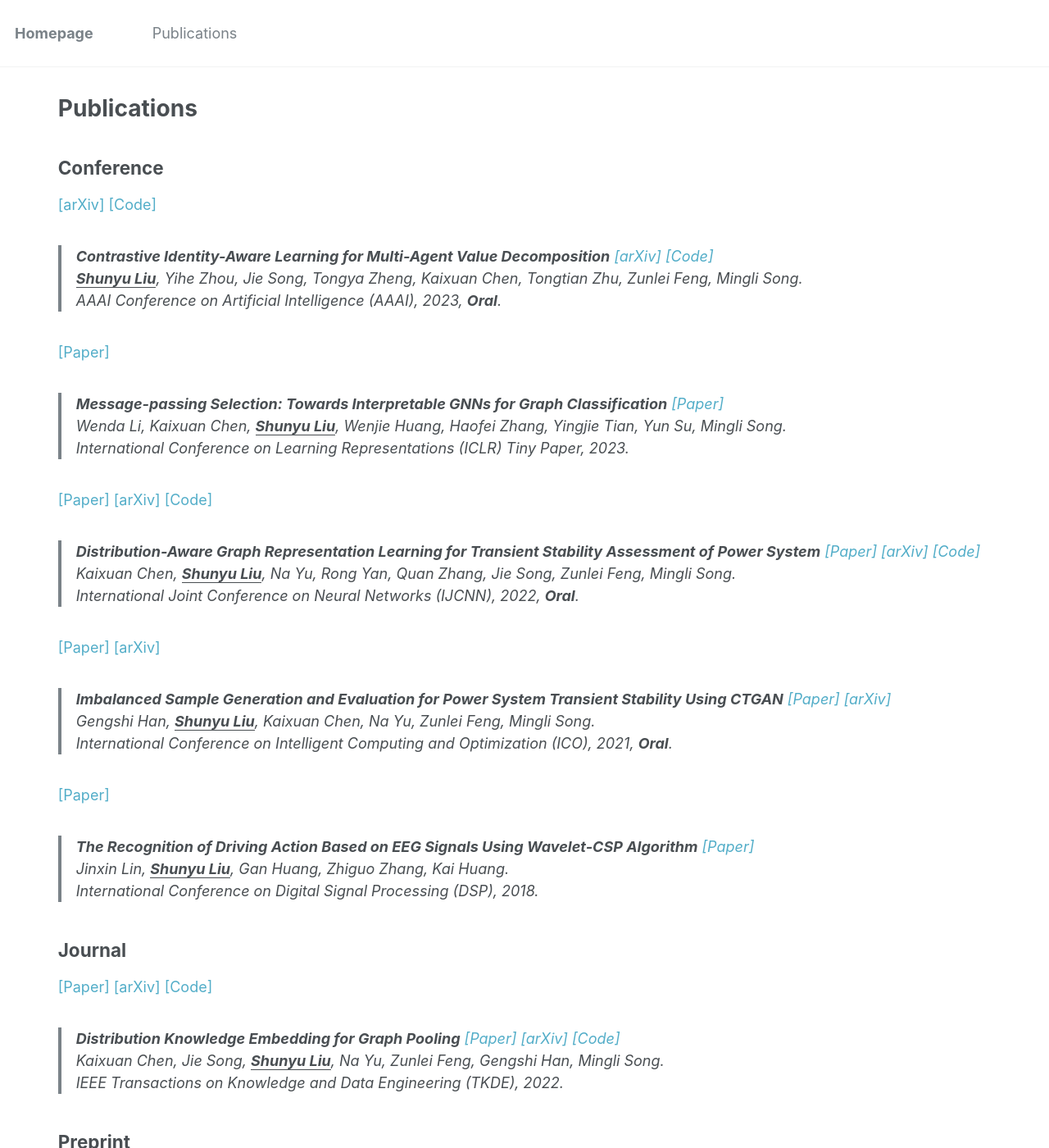
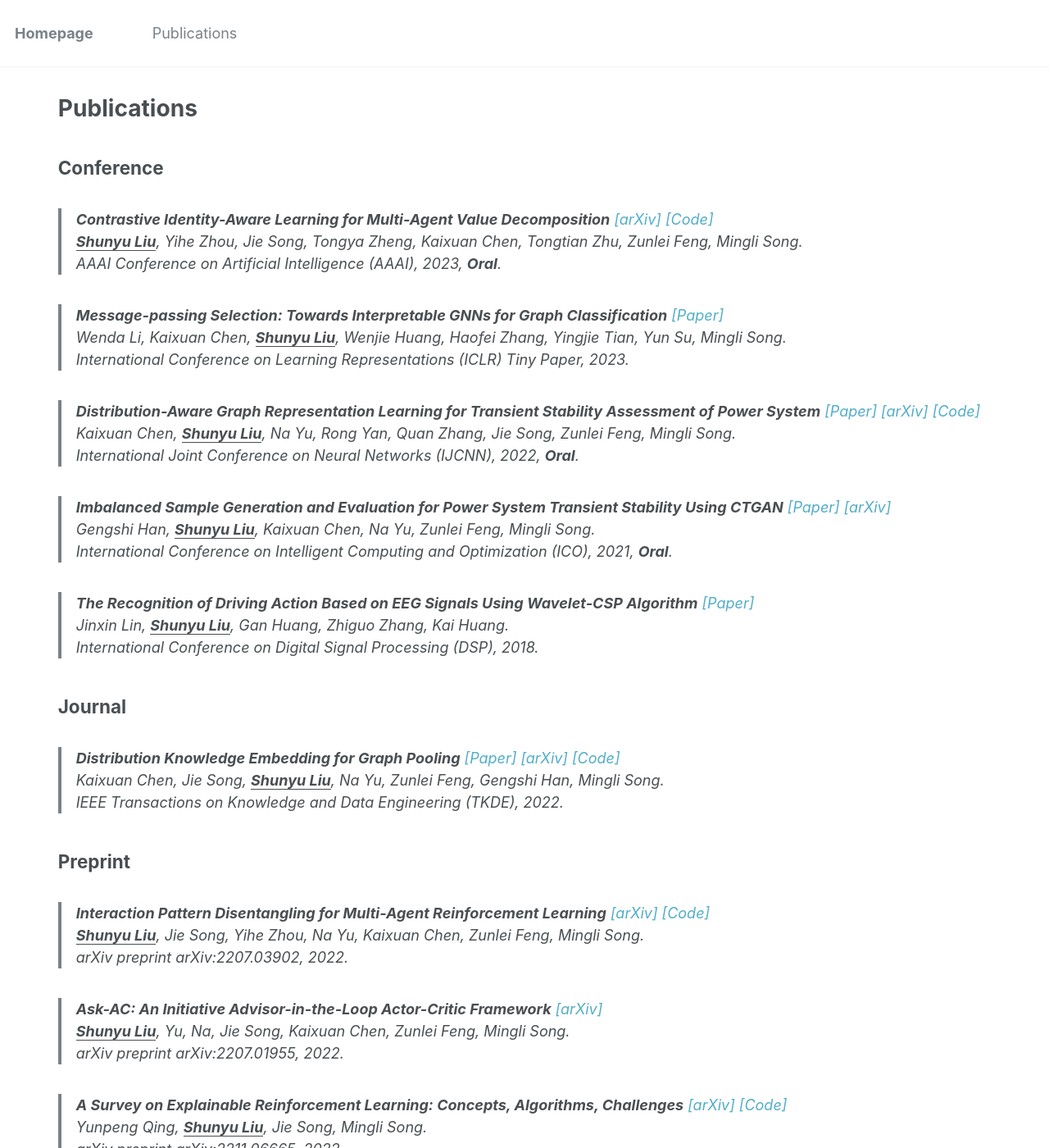
Before and after one commit to liushunyu/liushunyu.github.io, a Jekyll site: the page built from _pages/publications.md, in a window 1280 px wide and 1400 px high. Shown: the whole window at 82% size. Built offline with Jekyll 4.4.1, drawn with Linux system fonts in a browser that asks for light colours.

Commit message:
Update publications.md

```diff
--- a/_pages/publications.md
+++ b/_pages/publications.md
@@ -8,44 +8,44 @@ author_profile: false
 ## Conference
 
 
-<a href="https://arxiv.org/abs/2211.12712" target="_blank" style="text-decoration: none">\[arXiv\]</a>
-<a href="https://github.com/liushunyu/CIA" target="_blank" style="text-decoration: none">\[Code\]</a>
 
-> **Contrastive Identity-Aware Learning for Multi-Agent Value Decomposition** [[arXiv]](https://arxiv.org/abs/2211.12712) [[Code]](https://github.com/liushunyu/CIA) \\
+
+
+> **Contrastive Identity-Aware Learning for Multi-Agent Value Decomposition** <a href="https://arxiv.org/abs/2211.12712" target="_blank" style="text-decoration: none">\[arXiv\]</a> <a href="https://github.com/liushunyu/CIA" target="_blank" style="text-decoration: none">\[Code\]</a> \\
   > **<u>Shunyu Liu</u>**, Yihe Zhou, Jie Song, Tongya Zheng, Kaixuan Chen, Tongtian Zhu, Zunlei Feng, Mingli Song.\\
   > AAAI Conference on Artificial Intelligence (AAAI), 2023, **Oral**.
 
 
-<a href="https://openreview.net/pdf?id=99Go96dla5y" target="_blank" style="text-decoration: none">\[Paper\]</a>
 
 
-> **Message-passing Selection: Towards Interpretable GNNs for Graph Classification** [[Paper]](https://openreview.net/pdf?id=99Go96dla5y) \\
+
+> **Message-passing Selection: Towards Interpretable GNNs for Graph Classification** <a href="https://openreview.net/pdf?id=99Go96dla5y" target="_blank" style="text-decoration: none">\[Paper\]</a> \\
   > Wenda Li, Kaixuan Chen, **<u>Shunyu Liu</u>**, Wenjie Huang, Haofei Zhang, Yingjie Tian, Yun Su, Mingli Song.\\
   > International Conference on Learning Representations (ICLR) Tiny Paper, 2023.
 
 
-<a href="https://ieeexplore.ieee.org/abstract/document/9892854/" target="_blank" style="text-decoration: none">\[Paper\]</a>
-<a href="https://arxiv.org/abs/2205.06576" target="_blank" style="text-decoration: none">\[arXiv\]</a>
-<a href="https://github.com/chenchkx/DKEPool-TSA" target="_blank" style="text-decoration: none">\[Code\]</a>
 
-> **Distribution-Aware Graph Representation Learning for Transient Stability Assessment of Power System** [[Paper]](https://ieeexplore.ieee.org/abstract/document/9892854/) [[arXiv]](https://arxiv.org/abs/2205.06576) [[Code]](https://github.com/chenchkx/DKEPool-TSA) \\
+
+
+
+> **Distribution-Aware Graph Representation Learning for Transient Stability Assessment of Power System** <a href="https://ieeexplore.ieee.org/abstract/document/9892854/" target="_blank" style="text-decoration: none">\[Paper\]</a> <a href="https://arxiv.org/abs/2205.06576" target="_blank" style="text-decoration: none">\[arXiv\]</a> <a href="https://github.com/chenchkx/DKEPool-TSA" target="_blank" style="text-decoration: none">\[Code\]</a> \\
   > Kaixuan Chen, **<u>Shunyu Liu</u>**, Na Yu, Rong Yan, Quan Zhang, Jie Song, Zunlei Feng, Mingli Song.\\
   > International Joint Conference on Neural Networks (IJCNN), 2022, **Oral**.
 
 
-<a href="https://link.springer.com/chapter/10.1007/978-3-030-93247-3_55" target="_blank" style="text-decoration: none">\[Paper\]</a>
-<a href="https://arxiv.org/abs/2112.08836" target="_blank" style="text-decoration: none">\[arXiv\]</a>
 
 
-> **Imbalanced Sample Generation and Evaluation for Power System Transient Stability Using CTGAN** [[Paper]](https://link.springer.com/chapter/10.1007/978-3-030-93247-3_55) [[arXiv]](https://arxiv.org/abs/2112.08836) \\
+
+
+> **Imbalanced Sample Generation and Evaluation for Power System Transient Stability Using CTGAN** <a href="https://link.springer.com/chapter/10.1007/978-3-030-93247-3_55" target="_blank" style="text-decoration: none">\[Paper\]</a> <a href="https://arxiv.org/abs/2112.08836" target="_blank" style="text-decoration: none">\[arXiv\]</a> \\
   > Gengshi Han, **<u>Shunyu Liu</u>**, Kaixuan Chen, Na Yu, Zunlei Feng, Mingli Song.\\
   > International Conference on Intelligent Computing and Optimization (ICO), 2021, **Oral**.
 
 
-<a href="https://ieeexplore.ieee.org/abstract/document/8631540/" target="_blank" style="text-decoration: none">\[Paper\]</a>
 
 
-> **The Recognition of Driving Action Based on EEG Signals Using Wavelet-CSP Algorithm** [[Paper]](https://ieeexplore.ieee.org/abstract/document/8631540/)  \\
+
+> **The Recognition of Driving Action Based on EEG Signals Using Wavelet-CSP Algorithm** <a href="https://ieeexplore.ieee.org/abstract/document/8631540/" target="_blank" style="text-decoration: none">\[Paper\]</a>  \\
   > Jinxin Lin, **<u>Shunyu Liu</u>**, Gan Huang, Zhiguo Zhang, Kai Huang.\\
   > International Conference on Digital Signal Processing (DSP), 2018.
 
@@ -53,11 +53,11 @@ author_profile: false
 ## Journal
 
 
-<a href="https://ieeexplore.ieee.org/abstract/document/9896198/" target="_blank" style="text-decoration: none">\[Paper\]</a>
-<a href="https://arxiv.org/abs/2109.14333" target="_blank" style="text-decoration: none">\[arXiv\]</a>
-<a href="https://github.com/chenchkx/DKEPool" target="_blank" style="text-decoration: none">\[Code\]</a>
 
-> **Distribution Knowledge Embedding for Graph Pooling** [[Paper]](https://ieeexplore.ieee.org/abstract/document/9896198/) [[arXiv]](https://arxiv.org/abs/2109.14333) [[Code]](https://github.com/chenchkx/DKEPool) \\
+
+
+
+> **Distribution Knowledge Embedding for Graph Pooling** <a href="https://ieeexplore.ieee.org/abstract/document/9896198/" target="_blank" style="text-decoration: none">\[Paper\]</a> <a href="https://arxiv.org/abs/2109.14333" target="_blank" style="text-decoration: none">\[arXiv\]</a> <a href="https://github.com/chenchkx/DKEPool" target="_blank" style="text-decoration: none">\[Code\]</a> \\
   > Kaixuan Chen, Jie Song, **<u>Shunyu Liu</u>**, Na Yu, Zunlei Feng, Gengshi Han, Mingli Song.\\
   > IEEE Transactions on Knowledge and Data Engineering (TKDE), 2022.
 
@@ -67,11 +67,11 @@ author_profile: false
 
 
 
-<a href="https://arxiv.org/abs/2207.03902" target="_blank" style="text-decoration: none">\[arXiv\]</a>
-<a href="https://github.com/liushunyu/OPT" target="_blank" style="text-decoration: none">\[Code\]</a>
 
 
-> **Interaction Pattern Disentangling for Multi-Agent Reinforcement Learning** [[arXiv]](https://arxiv.org/abs/2207.03902) [[Code]](https://github.com/liushunyu/OPT) \\
+
+
+> **Interaction Pattern Disentangling for Multi-Agent Reinforcement Learning** <a href="https://arxiv.org/abs/2207.03902" target="_blank" style="text-decoration: none">\[arXiv\]</a> <a href="https://github.com/liushunyu/OPT" target="_blank" style="text-decoration: none">\[Code\]</a> \\
   > **<u>Shunyu Liu</u>**, Jie Song, Yihe Zhou, Na Yu, Kaixuan Chen, Zunlei Feng, Mingli Song.\\
   > arXiv preprint arXiv:2207.03902, 2022.
 
```
